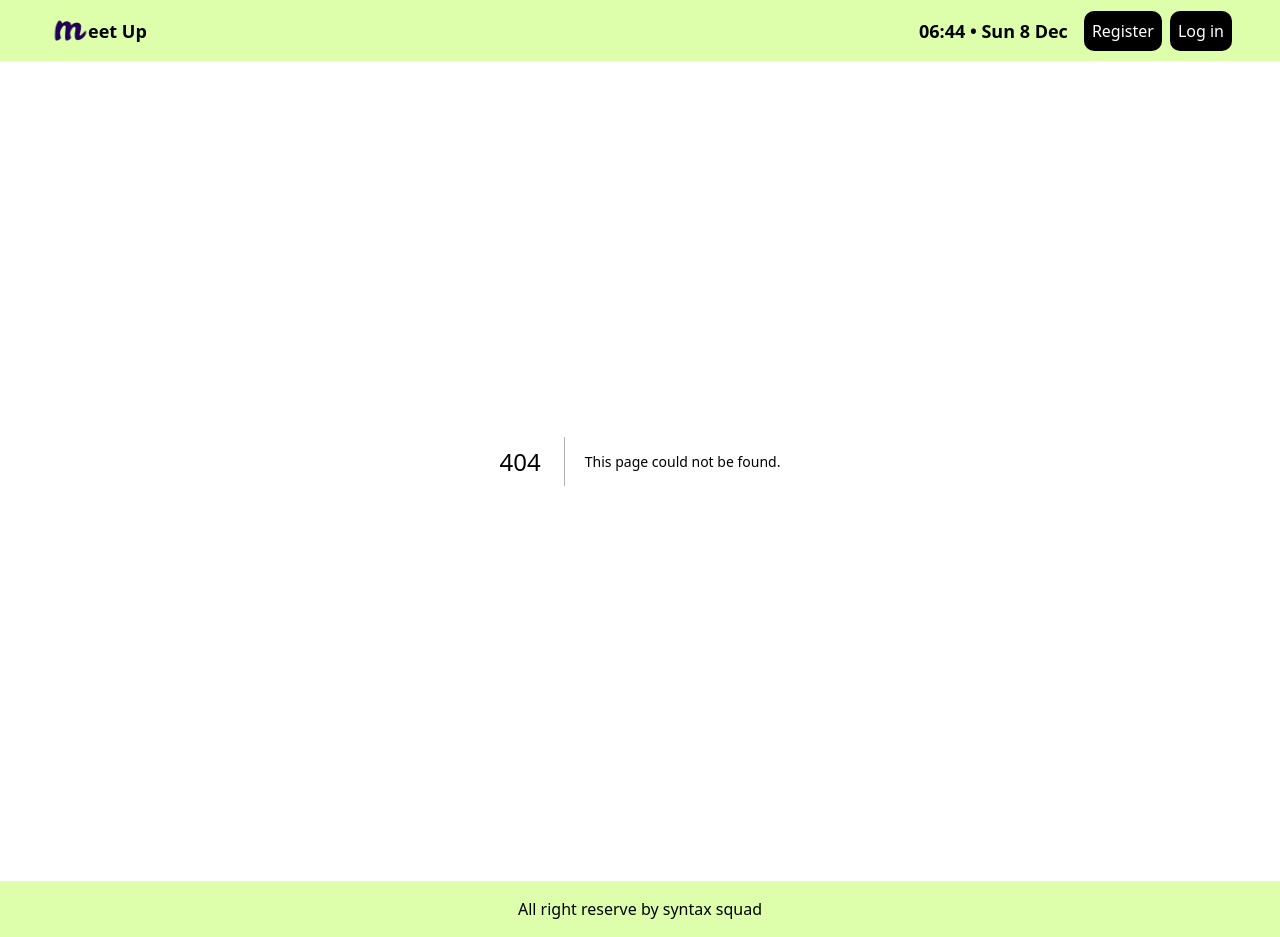
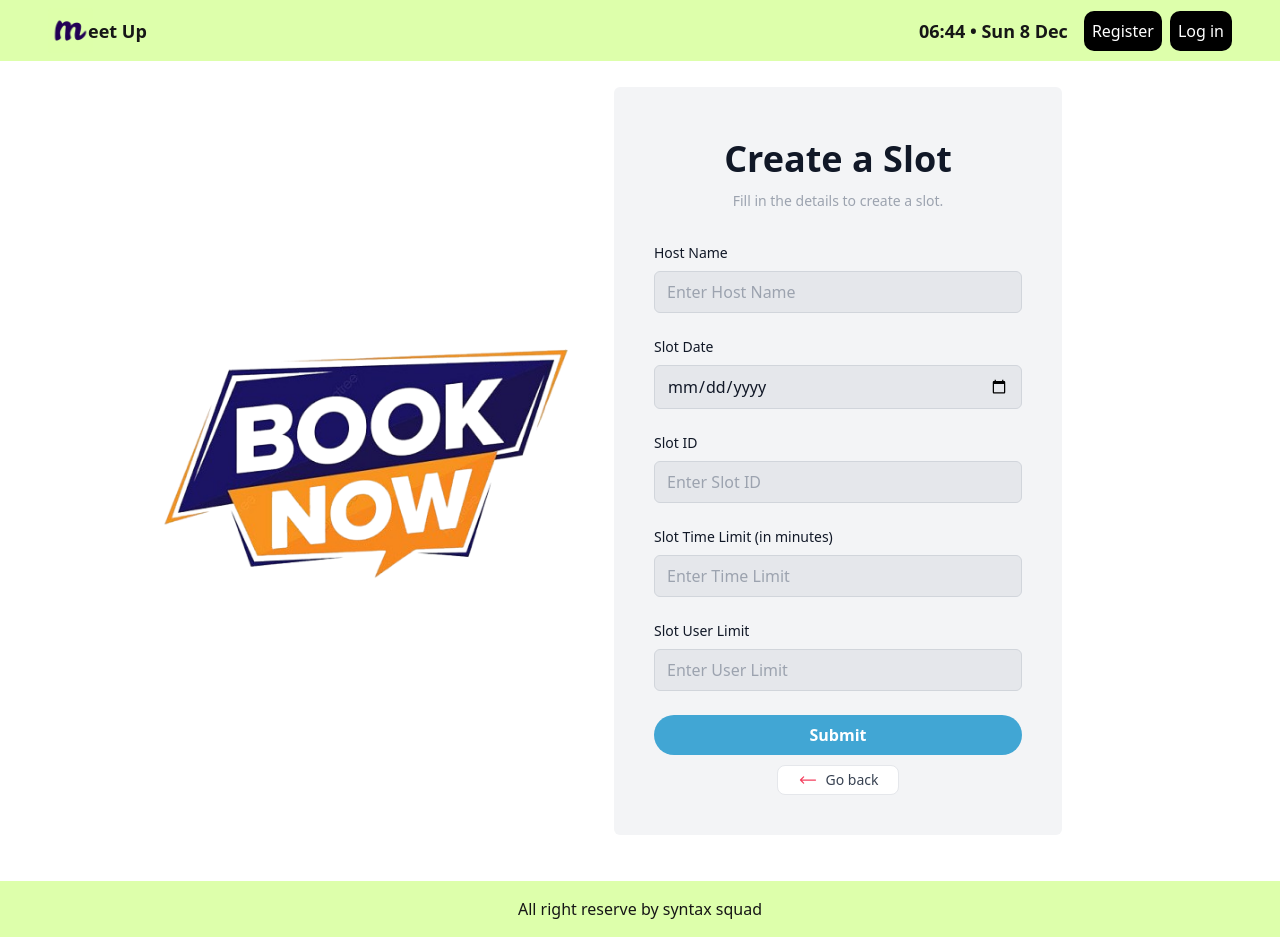
Before and after one commit to irfanshadikrishad/meetup, a Next.js app: page /home in a window 1280 px wide. Before the commit this address had no page. Built offline with nearby package versions, Linux system fonts and the light colour scheme.

Commit message:
authprovider

```diff
--- /dev/null
+++ b/app/GlobalProvider/globalProvider.jsx
@@ -0,0 +1,15 @@
+import React, { createContext } from 'react';
+
+
+export const AuthContext = createContext(null);
+const globalProvider = () => {
+    return (
+        <div>
+            <div>
+                <AuthContext.Provider value={authInfo}>{children} </AuthContext.Provider>
+            </div>
+        </div>
+    );
+};
+
+export default globalProvider;
--- a/app/homepage/page.js
+++ b/app/home/page.js
@@ -3,6 +3,7 @@ import React, { useState } from "react";
 import Link from "next/link";
 import image from "../../app/Image/imagphone.png";
 import Image from "next/image";
+import { useRouter } from "next/navigation";
 
 const Page = () => {
     const [formData, setFormData] = useState({
@@ -22,6 +23,14 @@ const Page = () => {
         e.preventDefault();
         console.log("Form Submitted:", formData);
     };
+
+
+    const router = useRouter(); // Initialize the router
+
+    const handleBack = () => {
+        router.back(); // Navigate back in the history
+    };
+
 
     return (
         <div className="bg-[#ffffff] min-h-screen flex justify-center items-center">
@@ -136,7 +145,7 @@ const Page = () => {
 
                     <Link href="/">
                         <div className="flex justify-center mx-auto mt-[10px]">
-                            <button className="flex items-center justify-center w-1/2 px-5 py-1 text-sm text-gray-700 transition-colors duration-200 bg-white border rounded-lg gap-x-2 sm:w-auto hover:bg-gray-100">
+                            <button onClick={handleBack} className="flex items-center justify-center w-1/2 px-5 py-1 text-sm text-gray-700 transition-colors duration-200 bg-white border rounded-lg gap-x-2 sm:w-auto hover:bg-gray-100">
                                 <svg
                                     xmlns="http://www.w3.org/2000/svg"
                                     fill="none"
--- a/app/register/page.js
+++ b/app/register/page.js
@@ -5,6 +5,7 @@ import { FaEye, FaEyeSlash } from "react-icons/fa";
 import Link from "next/link";
 import { ToastContainer, toast } from 'react-toastify';
 import 'react-toastify/dist/ReactToastify.css';
+import { useRouter } from "next/navigation";
 
 const Login = () => {
     const [showPassword, setShowPassword] = useState(false);
@@ -98,6 +99,13 @@ const Login = () => {
             [name]: value,
         }));
     };
+
+    const router = useRouter(); // Initialize the router
+
+    const handleBack = () => {
+        router.back(); // Navigate back in the history
+    };
+
 
     return (
         <div className="bg-[#ffffff] mt-5">
@@ -273,7 +281,7 @@ const Login = () => {
 
                     <Link href="/">
                         <div className="flex justify-center mx-auto mt-[10px]">
-                            <button className="flex items-center justify-center w-1/2 px-5 py-1 text-sm text-gray-700 transition-colors duration-200 bg-white border rounded-lg gap-x-2 sm:w-auto hover:bg-gray-100">
+                            <button onClick={handleBack} className="flex items-center justify-center w-1/2 px-5 py-1 text-sm text-gray-700 transition-colors duration-200 bg-white border rounded-lg gap-x-2 sm:w-auto hover:bg-gray-100">
                                 <svg
                                     xmlns="http://www.w3.org/2000/svg"
                                     fill="none"
```
